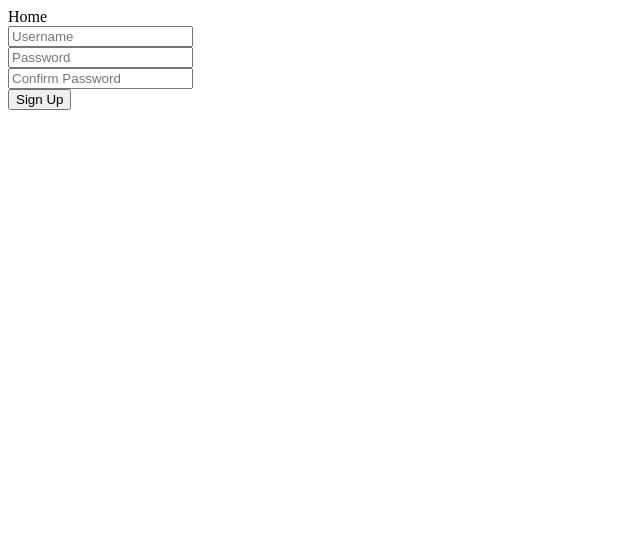
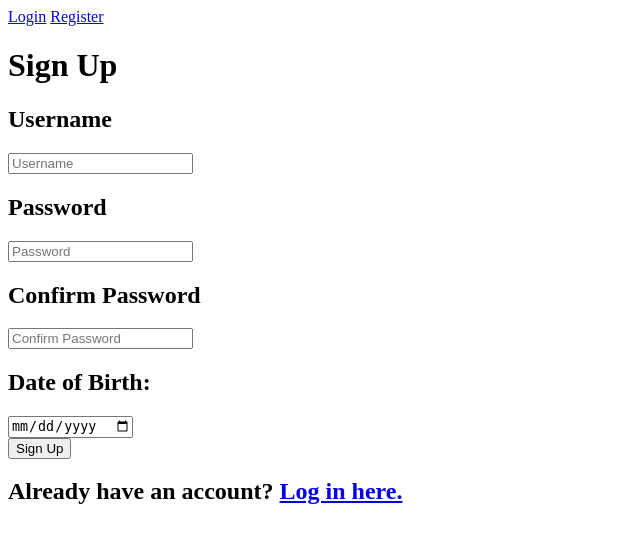
Before and after one commit to rialdcart098/CS50-Week-10, a Flask app: page /signup in a window 1280 px wide. Shown: the top 543 px of the page, without its empty margins (0-640 px from the left). Run offline with Flask 3, Linux system fonts and the light colour scheme.

Commit message:
Finished signup

```diff
--- a/app.py
+++ b/app.py
@@ -2,9 +2,10 @@ import os
 
 from flask import url_for, Flask, session, redirect, render_template, request, url_for, jsonify
 from flask_session import Session
-from markupsafe import Markup
+from markupsafe import Markup, escape
 from werkzeug.security import generate_password_hash, check_password_hash
 from helpers import login_required, get_db, close_db, user_data
+from datetime import datetime
 import sqlite3
 
 app = Flask(__name__)
@@ -44,10 +45,11 @@ def login():
             return render_template("login.html",
                 page="login",
                 error=Markup(
-                    f'User {username} does not exist. <a href="{url_for("signup")}" style="color:#ff0000; text-decoration:none;">register here.</a>'
+                    f'User {escape(username)} does not exist. '
+                    f'<a href="{url_for("signup")}" style="color:#ff0000; text-decoration:none;">register here.</a>'
                 ))
         userData = user_data(username)
-        if not check_password_hash(userData, password):
+        if not check_password_hash(userData["password"], password):
             return render_template("login.html",
                 page="login",
                 error=Markup('Wrong username/password. Try again.'))
@@ -59,10 +61,42 @@ def login():
 def signup():
     session.clear()
     if request.method == "POST":
-        for field in ("username", "password"):
+
+        for field in ("username", "password", "confirm_password", "birth"):
             if not request.form[field]:
-                return render_template("login.html", page="login", error=f"Missing field: {field}")
-    return render_template("signup.html")
+                return render_template("signup.html", page="Sign Up", error=f"Missing field: {field}")
+        username = request.form["username"]
+        if user_data(username):
+            return render_template('signup.html',
+                page="signup",
+                error=Markup(
+                    f'User {escape(username)} already exists. '
+                    f'<a href"{url_for("/login")}" style="color:#ff0000; text-decoration:none;">log in here.</a>"'
+            ))
+        try:
+            birth = datetime.strptime(request.form["birth"], "%Y-%m-%d").date()
+        except ValueError:
+            return render_template('signup.html',
+                page="signup",
+                error=Markup(
+                    f'Birth date {escape(request.form["birth"])} is not valid. '
+                ))
+
+        if request.form["password"] != request.form["confirm_password"]:
+            return render_template('signup.html',
+                page="signup",
+                error=Markup("Passwords don't match.")
+                )
+
+
+        db = get_db()
+        user_id = db.execute("INSERT INTO users (username, password, birth) VALUES (?, ?, ?)",
+            (request.form["username"], generate_password_hash(request.form["password"]), birth)
+            ).lastrowid
+        db.commit()
+        session["id"] = user_id
+        return redirect("/")
+    return render_template("signup.html", page="signup")
 
 if __name__ == "__main__":
     app.run(debug=True)
--- a/helpers.py
+++ b/helpers.py
@@ -1,3 +1,4 @@
+import string
 from flask import session, redirect, g, current_app
 from functools import wraps
 import sqlite3
@@ -28,3 +29,41 @@ def user_data(username):
     cursor = db.cursor()
     cursor.execute('SELECT * FROM users WHERE username = ?', (username,))
     return cursor.fetchone()
+
+def valid_username(username):
+    if not username:
+        return False
+    if not user_data(username):
+        return False
+    if len(username) < 3 or len(username) > 20:
+        return False
+    for char in username:
+        if not char.isalpha() or not char.isnum():
+            return False
+    return True
+
+def valid_password(password):
+    if not password:
+        return False
+    character = False
+    number = False
+    Symbol = False
+    Capital = False
+    if len(password) < 8:
+        return False
+    for char in password:
+        if char.isalpha():
+            character = True
+        elif char.isdigit():
+            number = True
+        elif not char.isalnum():
+            Symbol = False
+        elif char.isupper() == char:
+            character = True
+    if all([character, number, Symbol, Capital]):
+        return True
+    return False
+
+def valid_date(date):
+    if not date:
+        return False
--- a/schema.sql
+++ b/schema.sql
@@ -1,11 +1,9 @@
 CREATE TABLE users (
     id INTEGER PRIMARY KEY AUTOINCREMENT,
     username TEXT UNIQUE NOT NULL,
-    email TEXT UNIQUE NOT NULL,
     password TEXT NOT NULL,
-    birth_year INTEGER NOT NULL,
-    birth_month INTEGER NOT NULL,
-    birth_day INTEGER NOT NULL,
+    birth DATE,
+    age INTEGER,
     join_date TIMESTAMP DEFAULT CURRENT_TIMESTAMP
 
 );
--- a/templates/layout.html
+++ b/templates/layout.html
@@ -8,7 +8,12 @@
     <link rel="icon" type="image/png" href="">
 </head>
 <nav>
-    Home
+    {% if session['user_id'] %}
+        <a href="/">Home</a>
+    {% else %}
+        <a href="/login">Login</a>
+        <a href="/signup">Register</a>
+    {% endif %}
 </nav>
 <main>
     <body>
--- a/templates/login.html
+++ b/templates/login.html
@@ -3,6 +3,8 @@
 {% block content %}
 
 <form method="POST" action="/login">
+    <div class="form-group">
+        <h1> Log In </h1>
         <div>
             <h1>Username</h1>
             <input type="text" name="username" placeholder="Username">
@@ -12,6 +14,7 @@
             <input type="password" name="password" placeholder="Password">
         </div>
         <button type="submit">Login</button>
+    </div>
 </form>
 
 <h3 class="error">
--- a/templates/signup.html
+++ b/templates/signup.html
@@ -2,19 +2,36 @@
 {% block content %}
 
 <form method="POST" action="/signup">
+    <div class="form-group">
+        <h1>Sign Up</h1>
         <div>
+            <h2>Username</h2>
             <input type="text" name="username" placeholder="Username">
         </div>
         <div>
+            <h2>Password</h2>
              <input type="password" name="password" placeholder="Password">
         </div>
         <div>
+            <h2>Confirm Password</h2>
             <input type="password" name="confirm_password" placeholder="Confirm Password">
         </div>
+
+        <div>
+            <h2>Date of Birth: </h2>
+            <input type="date" name="birth" placeholder="Date of Birth">
+        </div>
+
         <button type="submit">Sign Up</button>
+        <div>
+            <h2>Already have an account? <a href="/login">Log in here.</a></h2>
+        </div>
+    </div>
 </form>
 
-<h1 class="error">
-    {{ error }}
-</h1>
+<h3 class="error">
+    {% if error %}
+        {{ error|safe }}
+    {% endif %}
+</h3>
 {% endblock %}
```
Lines whose indentation alone changed are shown as unchanged.
